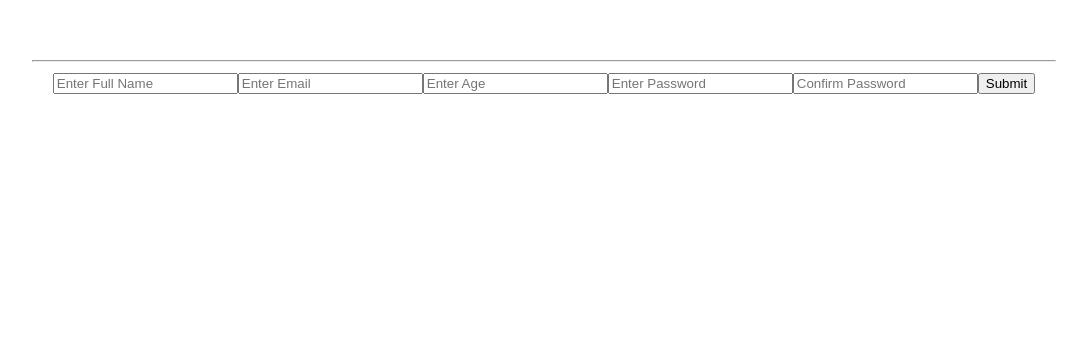
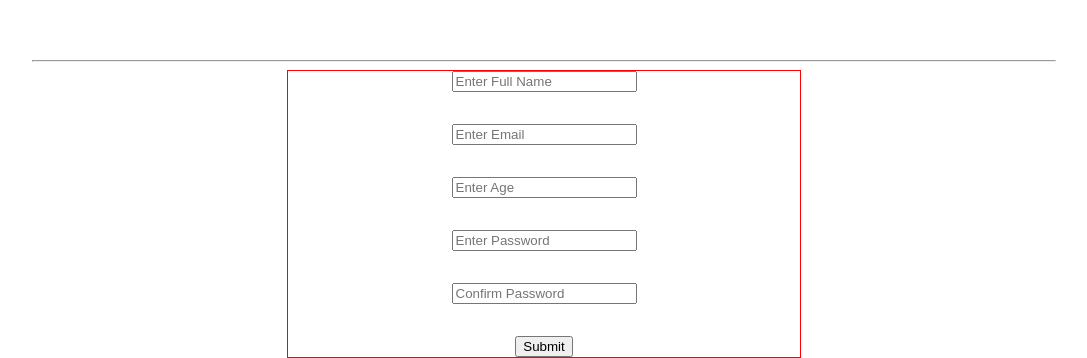
Before and after one commit to hassancodes/react-journey, a React (Vite) app: page /home in a window 1280 px wide. Shown: the part 1126-1484 px from the top of the page, without its empty margins (96-1183 px from the left). Before the commit the page ends 1221 px from the top, so only its background shows below. Built offline with nearby package versions, Linux system fonts and the light colour scheme; no server answers.

Commit message:
done with forms

```diff
--- a/package.json
+++ b/package.json
@@ -15,7 +15,7 @@
     "axios": "^1.4.0",
     "react": "^18.2.0",
     "react-dom": "^18.2.0",
-    "react-hook-form": "^7.45.2",
+    "react-hook-form": "^7.45.3",
     "react-router-dom": "^6.14.2",
     "yup": "^1.2.0"
   },
--- a/src/App.css
+++ b/src/App.css
@@ -45,3 +45,14 @@ html,body{
     border:1px solid green;
     font-family: "Poppins";
 }
+
+.form{
+    display:flex;
+    flex-direction: column;
+    justify-content: center;
+    width: 50%;
+    align-items: center;
+    margin:auto;
+    border: 1px solid red;
+
+}
--- a/src/Pages/forms.jsx
+++ b/src/Pages/forms.jsx
@@ -1,6 +1,7 @@
 import {useForm} from "react-hook-form";
 import * as yup from "yup";
 import {yupResolver} from "@hookform/resolvers/yup";
+
 export const Form=()=>{
     // react-hook-form is used for handling errors and submission
     // yup is for validation
@@ -8,30 +9,34 @@ export const Form=()=>{
         {
             fullName : yup.string().required(),
             Email : yup.string().email().required(),
-            Age : yup.number().positive().integer().min(14).required(),
-            Password : yup.string().min(4).max(20).required(),
-            Cpassword : yup.string().oneOf([yup.ref("password"),null]).required()
+            Age : yup.number().positive().integer().min(0).required(),
+            Password : yup.string().min(4).max(100).required(),
+            Cpassword : yup.string().oneOf([yup.ref("Password"),null, "passwords need to be same"]).required(),
         }
         );
-    const {register,handleSubmit} = useForm({
+    const {register,handleSubmit,formState:{errors},} = useForm({
         resolver:yupResolver(schema),
     });
 
-    const onSubmit=(data)=>{
-        // console.log("Hello World");
-        console.log(data);
-;
+    const onSubmit=(register)=>{
+        console.log("Hello World");
+        console.log(register);
     }
 
 
     return(
-    <form onSubmit={handleSubmit(onSubmit)}>
+    <form onSubmit={handleSubmit(onSubmit)} className="form">
         <input type="text" placeholder="Enter Full Name" {...register("fullName")}/>
-        <input type="email" placeholder="Enter Email"{...register("Email")}/>
+        <p>{errors.fullName?.message}</p>
+        <input type="email" placeholder="Enter Email" {...register("Email")}/>
+        <p>{errors.Email?.message}</p>
         <input type="number" placeholder="Enter Age" {...register("Age")}/>
-        <input type="password" placeholder="Enter Password" {...register("Password")}/>
-        <input type="password" placeholder="Confirm Password" {...register("Cpassword")}/>
-        <input type="submit" name="form-submit" id="submit" />
+        <p>{errors.Age?.message}</p>
+        <input type="password" placeholder="Enter Password"  {...register("Password")}/>
+        <p>{errors.Password?.message}</p>
+        <input type="password" placeholder="Confirm Password"  {...register("Cpassword")}/>
+        <p>{errors.Cpassword?.message}</p>
+        <input type="submit"/>
     </form>
     );
 };
```
Also changed, not shown: 1 other file (tests, documents, lock files or other folders).
